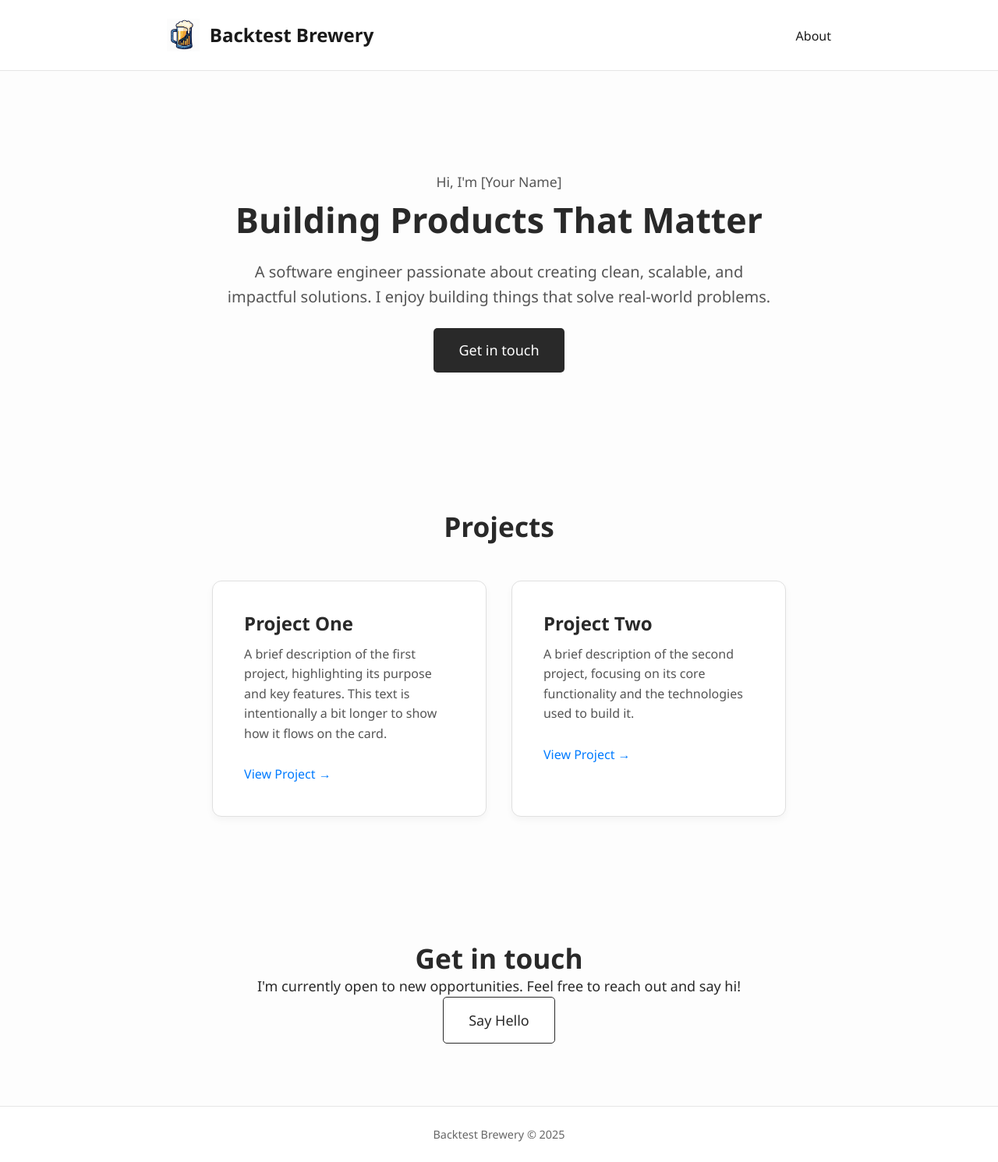
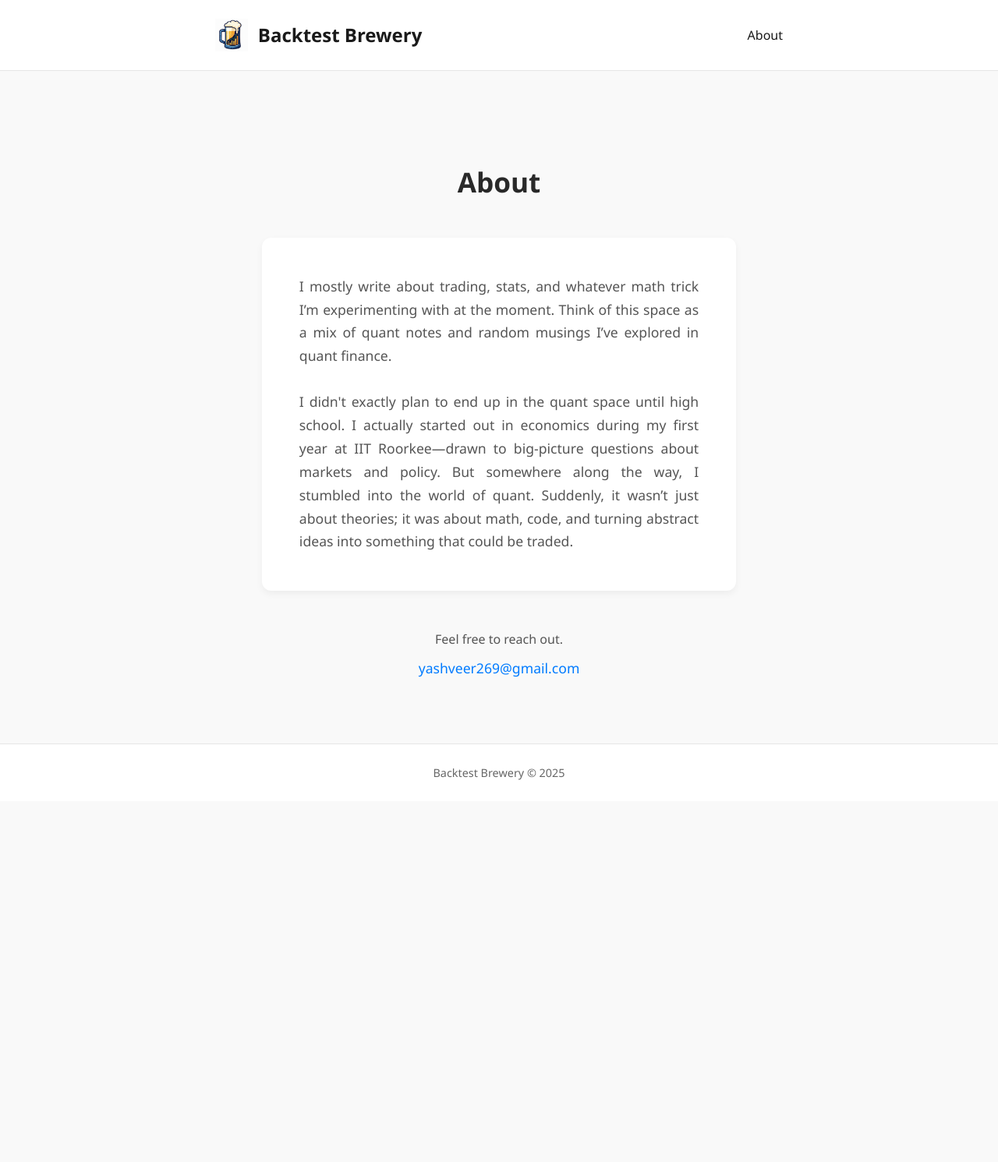
Before and after one commit to backtestbrewery/backtestbrewery.github.io, a Jekyll site: the page built from about.html, in a window 1280 px wide. Shown: the whole page at 78% size. Built offline with Jekyll 4.4.1, drawn with Linux system fonts in a browser that asks for light colours; after the commit the page ends 1028 px from its top, so only the background shows below that.

Commit message:
Update about.html

```diff
--- a/about.html
+++ b/about.html
@@ -1,175 +1,99 @@
 ---
 layout: default
+title: About | Backtest Brewery
 ---
 
-<section class="hero-section">
+<section class="about-section">
   <div class="container">
-    <p class="hero-intro">Hi, I'm [Your Name]</p>
-    <h1>Building Products That Matter</h1>
-    <p class="hero-description">A software engineer passionate about creating clean, scalable, and impactful solutions. I enjoy building things that solve real-world problems.</p>
-    <a href="mailto:yashveer269@gmail.com" class="btn">Get in touch</a>
-  </div>
-</section>
-
-<section class="projects-section" id="projects">
-  <div class="container">
-    <h2>Projects</h2>
-    <div class="project-grid">
-      <div class="project-card">
-        <h3>Project One</h3>
-        <p class="project-description">A brief description of the first project, highlighting its purpose and key features. This text is intentionally a bit longer to show how it flows on the card.</p>
-        <a href="#" class="project-link">View Project &rarr;</a>
-      </div>
-      <div class="project-card">
-        <h3>Project Two</h3>
-        <p class="project-description">A brief description of the second project, focusing on its core functionality and the technologies used to build it.</p>
-        <a href="#" class="project-link">View Project &rarr;</a>
-      </div>
+    <h1>About</h1>
+    <div class="about-card">
+      <p>
+        I mostly write about trading, stats, and whatever math trick I’m experimenting with at the moment. Think of this space as a mix of quant notes and random musings I’ve explored in quant finance.
+      </p>
+      <p>
+        I didn't exactly plan to end up in the quant space until high school. I actually started out in economics during my first year at IIT Roorkee—drawn to big-picture questions about markets and policy. But somewhere along the way, I stumbled into the world of quant. Suddenly, it wasn’t just about theories; it was about math, code, and turning abstract ideas into something that could be traded.
+      </p>
+    </div>
+    <div class="contact-me">
+      <p>Feel free to reach out.</p>
+      <a href="mailto:yashveer269@gmail.com" class="contact-link">yashveer269@gmail.com</a>
     </div>
   </div>
 </section>
 
-<section class="contact-section" id="contact">
-  <div class="container">
-    <h2>Get in touch</h2>
-    <p class="contact-description">I'm currently open to new opportunities. Feel free to reach out and say hi!</p>
-    <a href="mailto:yashveer269@gmail.com" class="btn secondary">Say Hello</a>
-  </div>
-</section>
-
 <style>
-/* --- Variables --- */
+/* --- Variables (Inherited) --- */
+/* assuming you have a root variable block in your main CSS */
 :root {
   --background: #fdfdfd;
   --text-primary: #292929;
   --text-secondary: #555;
   --border-color: #e0e0e0;
-  --accent: #007bff; /* Example accent color */
+  --accent: #007bff;
 }
 
-/* --- General --- */
-body {
-  font-family: 'Inter', -apple-system, BlinkMacSystemFont, "Segoe UI", Roboto, Helvetica, Arial, sans-serif, "Apple Color Emoji", "Segoe UI Emoji", "Segoe UI Symbol";
-  color: var(--text-primary);
-  background: var(--background);
-  line-height: 1.6;
+/* --- About Section --- */
+.about-section {
+  padding: 5rem 1rem;
 }
 
-.container {
-  max-width: 900px;
-  margin: 0 auto;
-  padding: 0 1.5rem;
-}
-
-h1, h2, h3 {
-  line-height: 1.2;
-  margin-top: 0;
-  font-weight: 600;
-}
-
-h1 { font-size: 2.8rem; }
-h2 { font-size: 2.2rem; }
-h3 { font-size: 1.6rem; }
-
-/* --- Sections --- */
-section {
-  padding: 5rem 0;
+.about-section h1 {
+  font-size: 2.2rem;
+  margin-bottom: 2.5rem;
+  color: var(--text-primary);
   text-align: center;
 }
 
-/* --- Hero --- */
-.hero-section {
-  padding: 6rem 0;
+.about-card {
+  background: #fff;
+  padding: 3rem;
+  border-radius: 12px;
+  box-shadow: 0 4px 10px rgba(0,0,0,0.05);
+  max-width: 800px;
+  margin: 0 auto;
 }
-.hero-intro {
+
+.about-card p {
   font-size: 1.1rem;
+  margin-bottom: 1.8rem;
   color: var(--text-secondary);
-  font-weight: 500;
+  line-height: 1.7;
+  text-align: justify;
+}
+
+.about-card p:last-of-type {
+  margin-bottom: 0;
+}
+
+/* --- Contact Me --- */
+.contact-me {
+  text-align: center;
+  margin-top: 3rem;
+}
+
+.contact-me p {
+  font-size: 1rem;
+  color: var(--text-secondary);
   margin-bottom: 0.5rem;
 }
-.hero-description {
-  font-size: 1.25rem;
-  max-width: 700px;
-  margin: 1.5rem auto;
-  color: var(--text-secondary);
+
+.contact-link {
+  font-size: 1.1rem;
+  font-weight: 500;
+  color: var(--accent);
+  text-decoration: none;
+  transition: color 0.2s ease;
 }
 
-/* --- Projects --- */
-.projects-section h2 {
-  margin-bottom: 3rem;
-}
-.project-grid {
-  display: grid;
-  grid-template-columns: repeat(auto-fit, minmax(300px, 1fr));
-  gap: 2rem;
-  text-align: left;
-}
-.project-card {
-  background: #fff;
-  padding: 2.5rem;
-  border-radius: 12px;
-  border: 1px solid var(--border-color);
-  box-shadow: 0 4px 10px rgba(0,0,0,0.04);
-  transition: transform 0.2s ease, box-shadow 0.2s ease;
-}
-.project-card:hover {
-  transform: translateY(-5px);
-  box-shadow: 0 8px 15px rgba(0,0,0,0.08);
-}
-.project-card h3 {
-  font-size: 1.5rem;
-  margin-bottom: 0.75rem;
+.contact-link:hover {
   color: var(--text-primary);
-}
-.project-description {
-  color: var(--text-secondary);
-  font-size: 1rem;
-  margin-bottom: 1.5rem;
-}
-.project-link {
-  color: var(--accent);
-  text-decoration: none;
-  font-weight: 500;
-  font-size: 1rem;
-}
-.project-link:hover {
   text-decoration: underline;
-}
-
-/* --- Buttons --- */
-.btn {
-  display: inline-block;
-  padding: 0.9rem 2rem;
-  border-radius: 5px;
-  text-decoration: none;
-  font-weight: 500;
-  transition: background-color 0.2s ease, transform 0.2s ease;
-}
-.btn {
-  background-color: var(--text-primary);
-  color: #fff;
-}
-.btn:hover {
-  background-color: #404040;
-  transform: translateY(-2px);
-}
-.btn.secondary {
-  background-color: #fff;
-  color: var(--text-primary);
-  border: 1px solid var(--text-primary);
-}
-.btn.secondary:hover {
-  background-color: var(--text-primary);
-  color: #fff;
 }
 
 /* --- Responsive --- */
 @media (max-width: 768px) {
-  h1 { font-size: 2.2rem; }
-  h2 { font-size: 1.8rem; }
-  h3 { font-size: 1.4rem; }
-  .hero-description { font-size: 1.1rem; }
-  .project-card { padding: 2rem; }
-  .btn { padding: 0.8rem 1.8rem; }
+  .about-card {
+    padding: 2rem;
+  }
 }
 </style>
```
